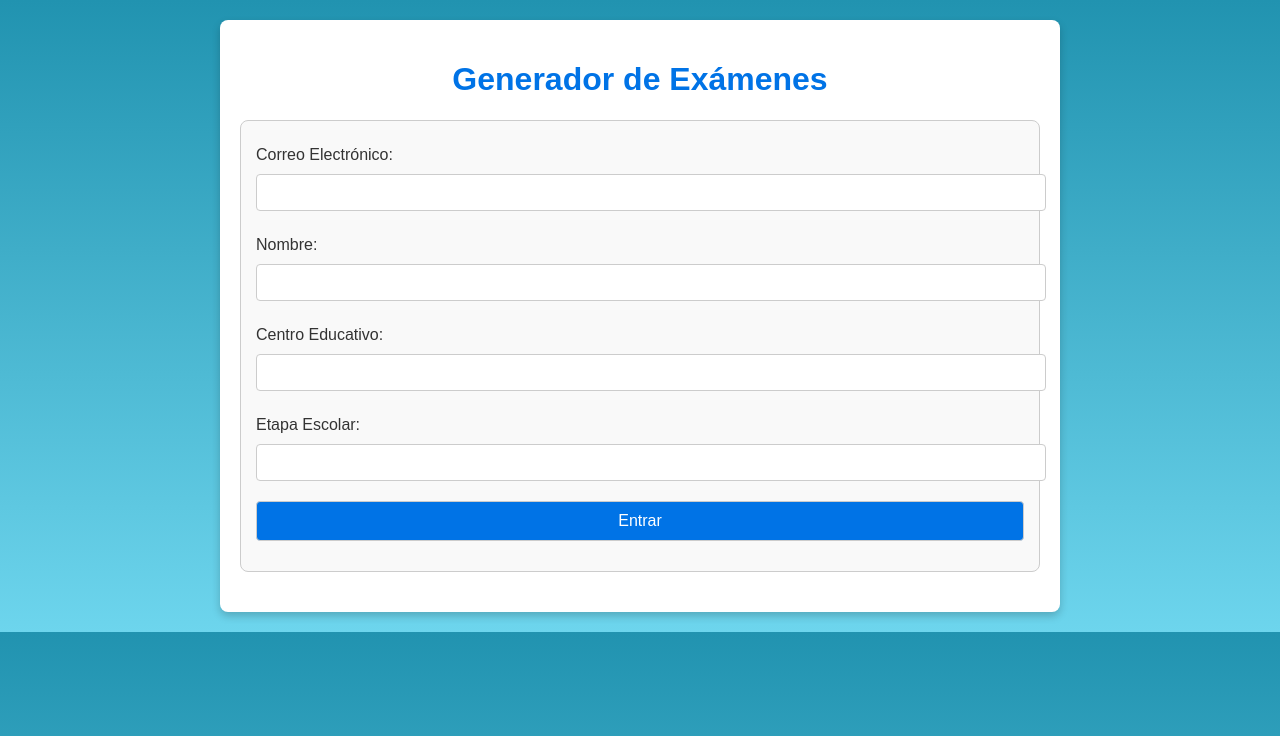
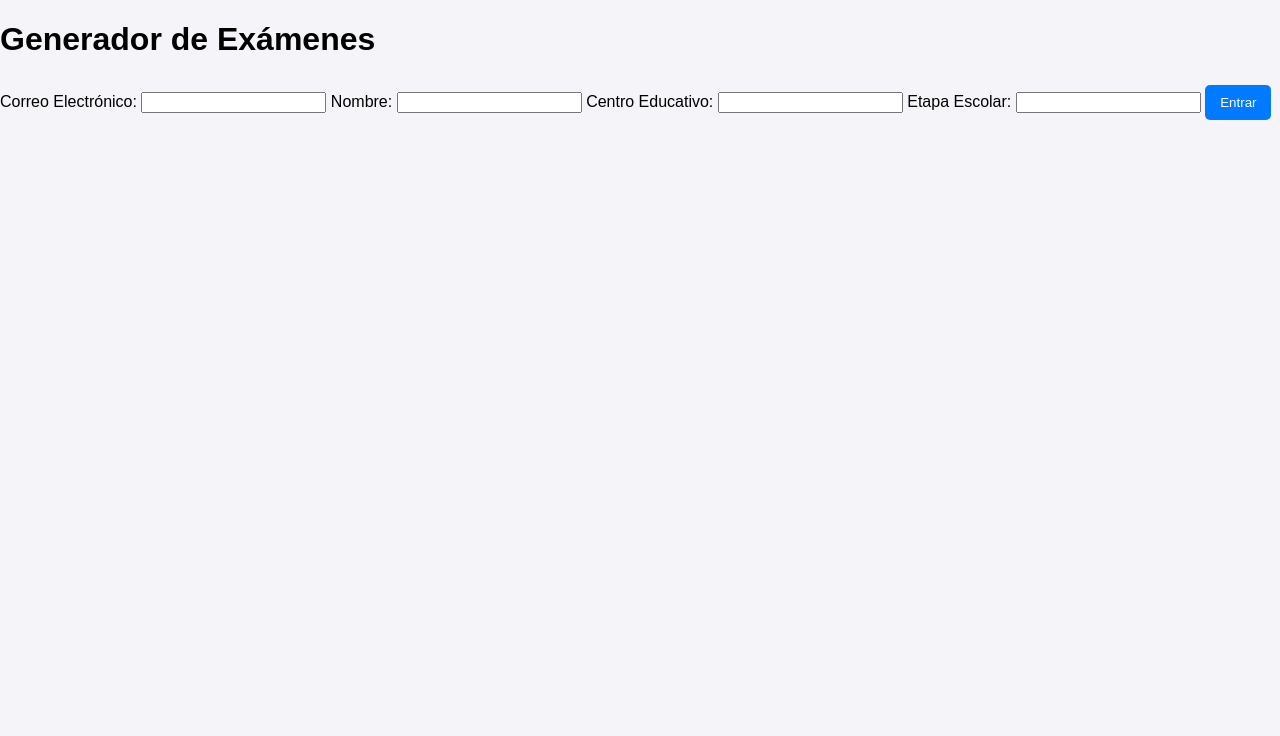
Before and after one commit to andreskaski/INSTAEXAM, a website: page public/index.html in a window 1280 px wide. Drawn offline with Linux system fonts and the light colour scheme.

Commit message:
Update styles.css

```diff
--- a/public/styles.css
+++ b/public/styles.css
@@ -1,53 +1,58 @@
 body {
     font-family: Arial, sans-serif;
+    background-color: #f4f4f9;
     margin: 0;
     padding: 0;
-    background: linear-gradient(to bottom, #2193b0, #6dd5ed);
+}
+
+.loading {
+    text-align: center;
+    font-size: 1.5rem;
+    font-weight: bold;
+    color: #333;
+    position: fixed;
+    top: 50%;
+    left: 50%;
+    transform: translate(-50%, -50%);
+}
+
+.exam-container {
+    width: 80%;
+    margin: 20px auto;
+    padding: 20px;
+    background: #fff;
+    border-radius: 10px;
+    box-shadow: 0 0 10px rgba(0, 0, 0, 0.1);
+}
+
+header h1 {
+    text-align: center;
     color: #333;
 }
 
-.container {
-    max-width: 800px;
-    margin: 20px auto;
-    background: #fff;
-    border-radius: 8px;
-    padding: 20px;
-    box-shadow: 0 4px 8px rgba(0, 0, 0, 0.2);
+.questions .question-block {
+    margin: 20px 0;
+    padding: 10px;
+    border: 1px solid #ddd;
+    border-radius: 5px;
+    background-color: #fafafa;
 }
 
-h1 {
-    text-align: center;
-    color: #0073e6;
-}
-
-.form-card, #questionsContainer {
-    margin: 20px 0;
-    padding: 15px;
-    background: #f9f9f9;
-    border: 1px solid #ccc;
-    border-radius: 8px;
-}
-
-label {
-    display: block;
-    margin: 10px 0 5px;
-}
-
-input, select, button {
-    width: 100%;
-    padding: 10px;
-    margin: 5px 0 15px;
-    border: 1px solid #ccc;
-    border-radius: 4px;
+.questions .question-block h3 {
+    margin-bottom: 10px;
 }
 
 button {
-    background-color: #0073e6;
+    display: inline-block;
+    padding: 10px 15px;
+    margin: 5px 0;
+    background-color: #007bff;
     color: #fff;
-    font-size: 16px;
+    border: none;
+    border-radius: 5px;
     cursor: pointer;
 }
 
 button:hover {
-    background-color: #005bb5;
+    background-color: #0056b3;
 }
```
